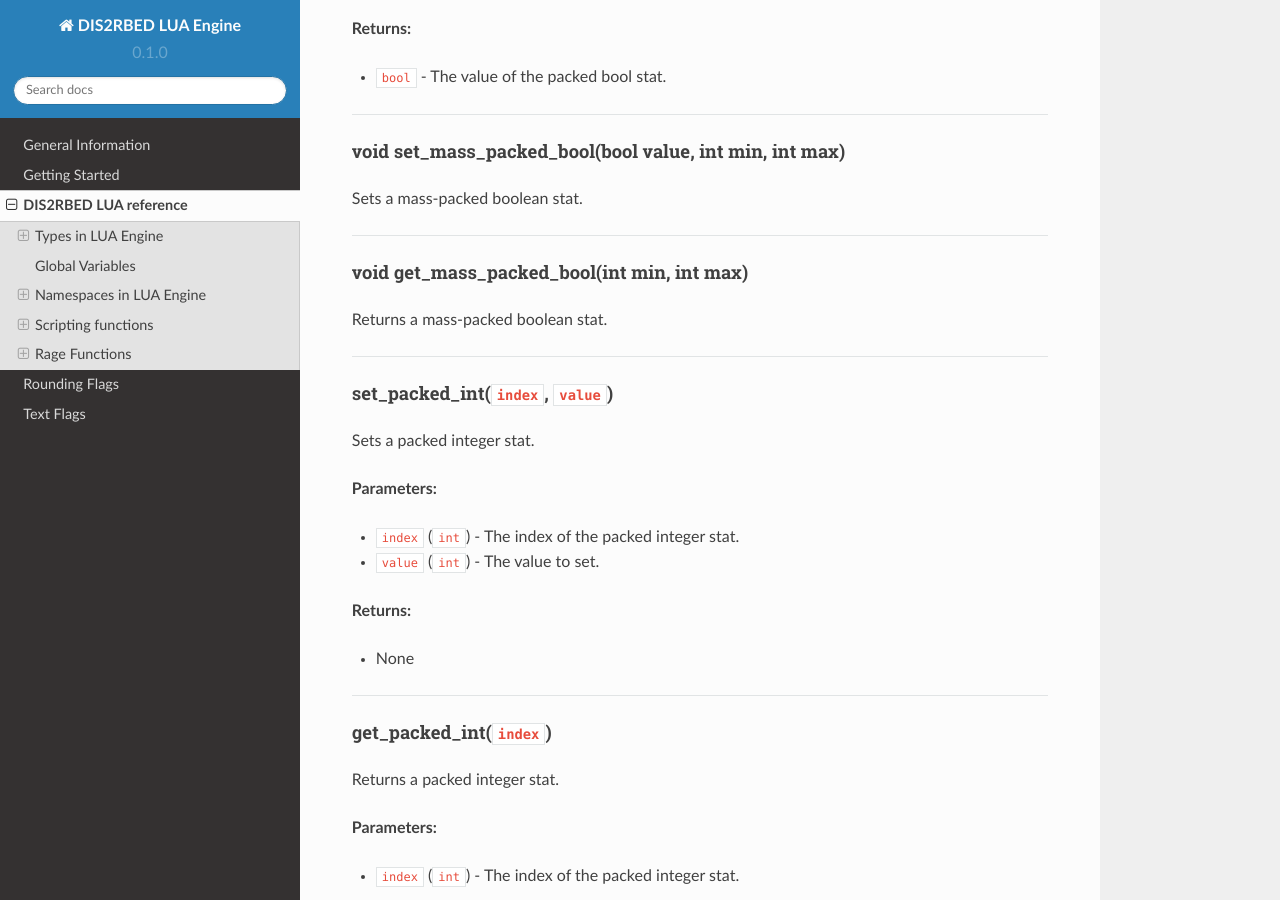
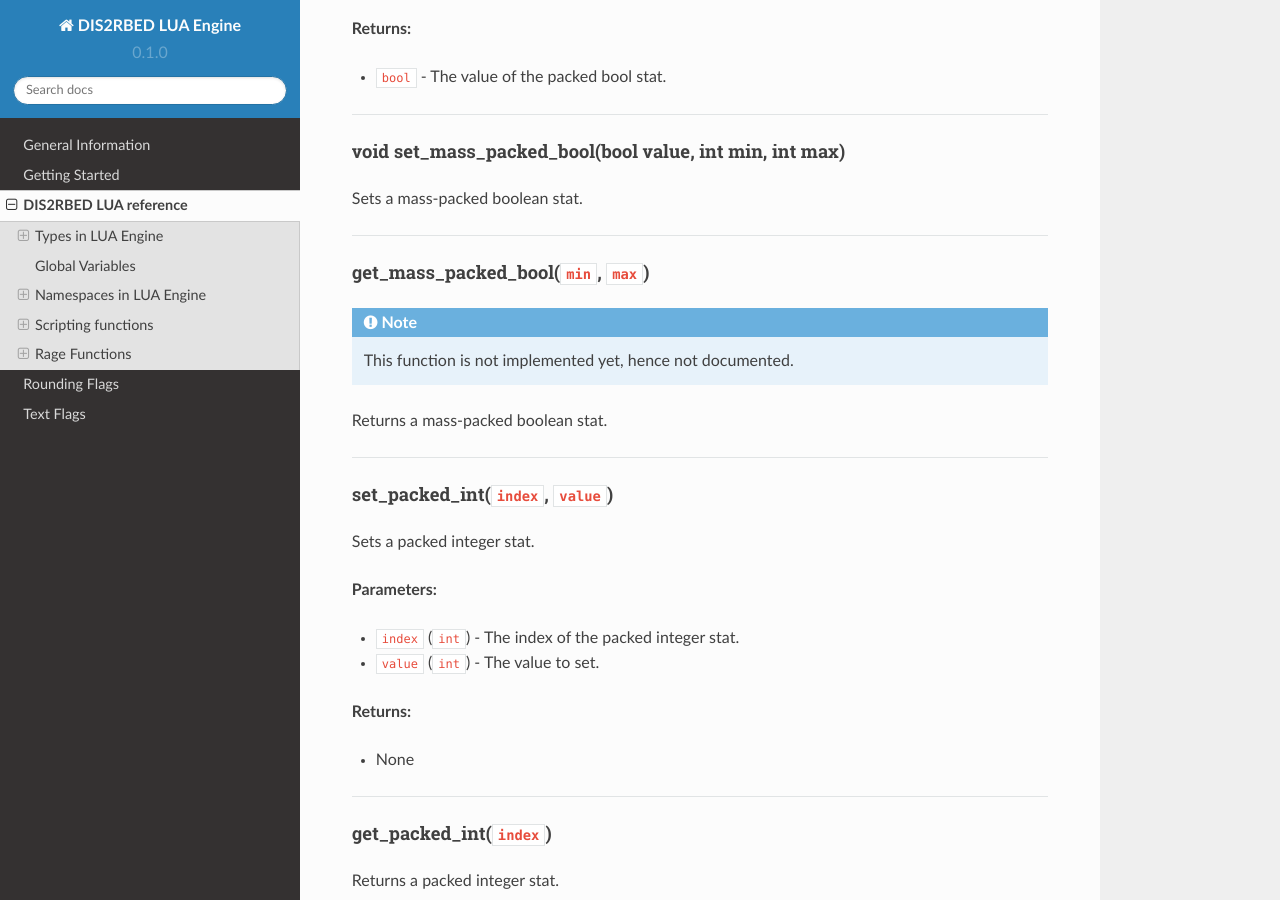
Before and after one commit to ItsK1tty/w1tchdocs, a Sphinx documentation site: the page built from docs/source/reference.rst, in a window 1280 px wide and 900 px high, scrolled down 12187 px. Built offline with Sphinx 7.4.7 and the Read the Docs theme 2.0.0, drawn with Linux system fonts in a browser that asks for light colours.

Commit message:
add note

```diff
--- a/docs/source/reference.rst
+++ b/docs/source/reference.rst
@@ -660,8 +660,12 @@ Sets a mass-packed boolean stat.
 
 ================================
 
-void get_mass_packed_bool(int min, int max)
+get_mass_packed_bool(``min``, ``max``)
 ^^^^^^^^^^^^^^^^^^^^^^^^^^^^^^^^^^^^^^^^^^^^^^^^^
+
+.. note::
+
+   This function is not implemented yet, hence not documented.
 
 Returns a mass-packed boolean stat.
 
```
